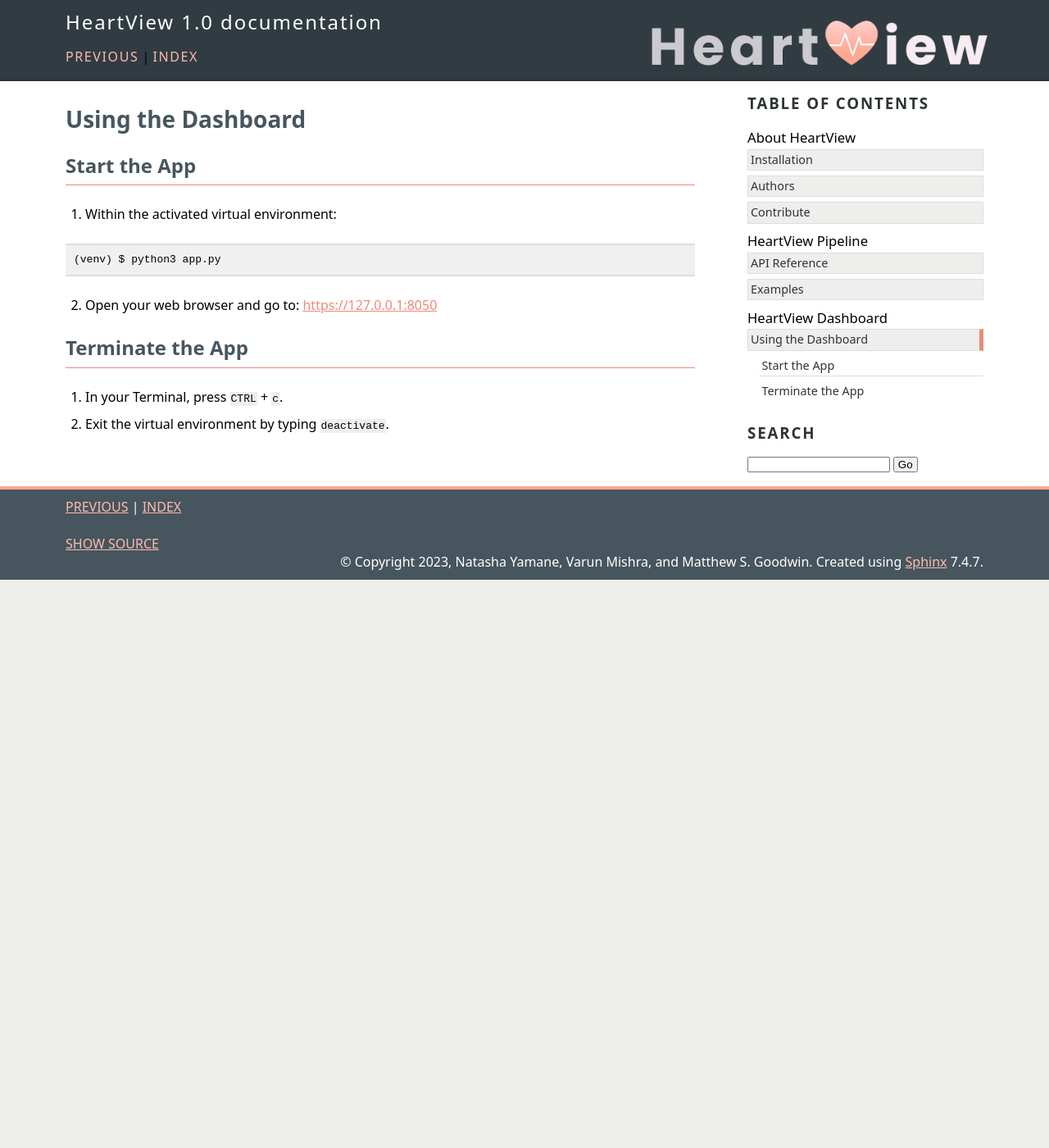
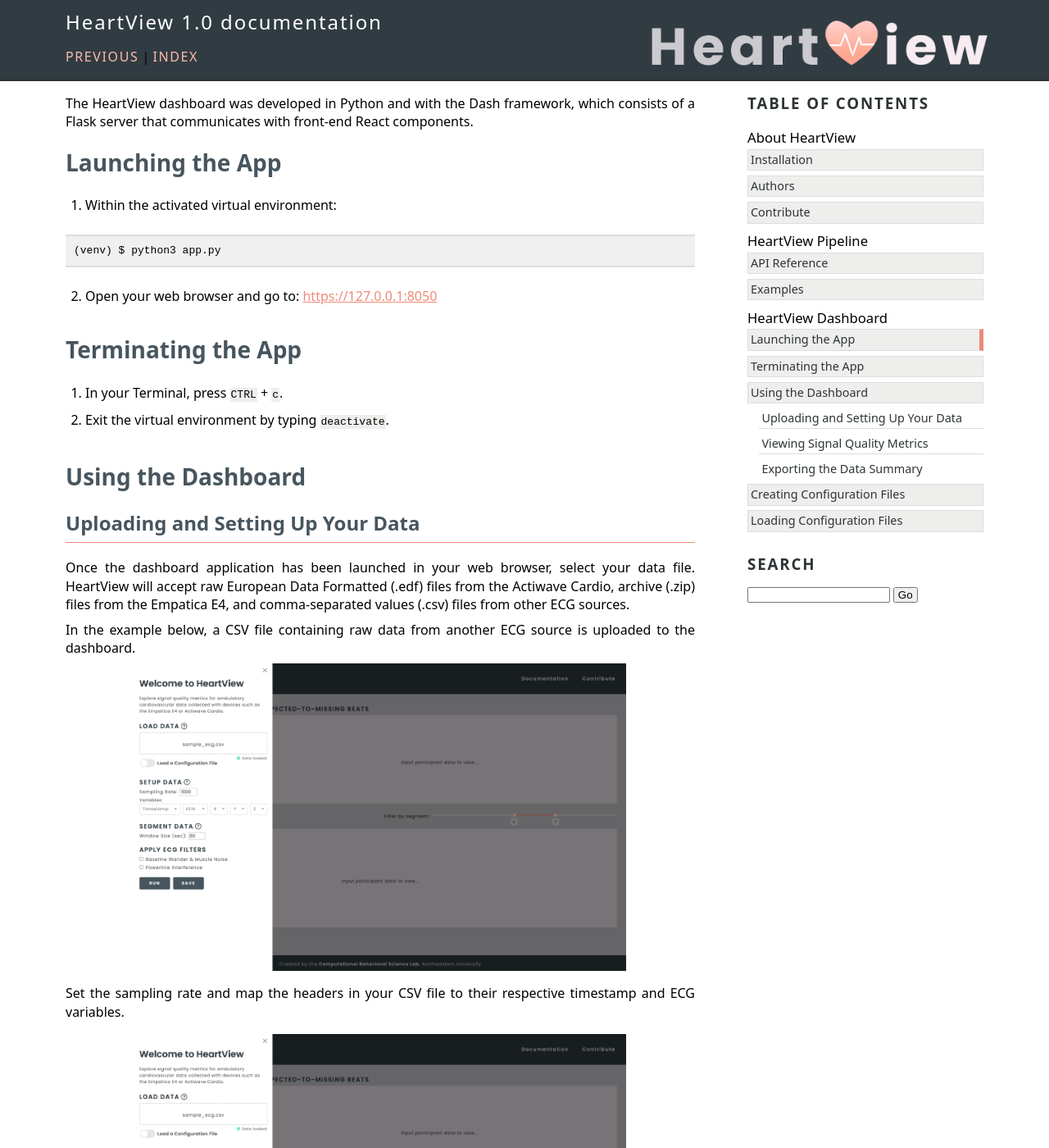
Before and after one commit to cbslneu/heartview, a Sphinx documentation site: the page built from docs/dashboard.rst, in a window 1280 px wide and 1400 px high. Shown: the whole window at 82% size. Built offline with Sphinx 7.4.7, drawn with Linux system fonts in a browser that asks for light colours; some of the changed text lies outside the part shown.

Commit message:
updated dashboard documentation

```diff
--- a/docs/dashboard.rst
+++ b/docs/dashboard.rst
@@ -1,9 +1,22 @@
-===================
-Using the Dashboard
-===================
+.. raw:: html
 
-Start the App
-.............
+    <style type="text/css">
+        .bolditalic {
+            font-weight: bold;
+            font-style: italic;
+        }
+    </style>
+
+.. role:: bolditalic
+   :class: bolditalic
+
+
+The HeartView dashboard was developed in Python and with the Dash framework,
+which consists of a Flask server that communicates with front-end React components.
+
+=================
+Launching the App
+=================
 
 1. Within the activated virtual environment:
 
@@ -14,8 +27,116 @@ Start the App
 2. Open your web browser and go to: https://127.0.0.1:8050
 
 
-Terminate the App
-.................
+===================
+Terminating the App
+===================
 
 1. In your Terminal, press ``CTRL`` + ``c``.
 2. Exit the virtual environment by typing ``deactivate``.
+
+
+===================
+Using the Dashboard
+===================
+
+Uploading and Setting Up Your Data
+..................................
+
+Once the dashboard application has been launched in your web browser, select
+your data file. HeartView will accept raw European Data Formatted (.edf) files
+from the Actiwave Cardio, archive (.zip) files from the Empatica E4, and
+comma-separated values (.csv) files from other ECG sources.
+
+In the example below, a CSV file containing raw data from another ECG source is
+uploaded to the dashboard.
+
+.. image:: _static/dashboard-upload-1.png
+    :width: 600
+    :align: center
+
+| Set the sampling rate and map the headers in your CSV file to their respective timestamp and ECG variables.
+
+.. image:: _static/dashboard-upload-2.png
+    :width: 600
+    :align: center
+
+| Set the window size (60 seconds, by default), select the ECG filters to apply to your data, and click the "Run" button.
+
+.. image:: _static/dashboard-upload-3.png
+    :width: 600
+    :align: center
+
+|
+
+Viewing Signal Quality Metrics
+..............................
+
+HeartView's main dashboard shows three panels.
+
+.. image:: _static/dashboard-main.png
+    :width: 600
+    :align: center
+
+| :bolditalic:`Data Summary` displays information about the loaded data file and signal quality metrics, including the number and proportion of invalid segments, as well as segment-by-segment counts and proportions of missing beats.
+
+| :bolditalic:`Expected-to-Missing-Beats` shows an interactive bar chart of the numbers of expected and missing beats and whether they are invalid per segment.
+
+| The lower panel shows the **ECG**, **interbeat interval (IBI)**, and **acceleration** signals pre-processed from the data file.
+
+|
+
+Exporting the Data Summary
+..........................
+
+The **Export Summary** button in the :bolditalic:`Data Summary` panel allows you
+to download your data summary as a Zip archive file or an Excel workbook.
+
+.. image:: _static/dashboard-export-1.png
+    :width: 600
+    :align: center
+
+| The resulting file is saved in the `downloads/` folder in your HeartView project directory.
+
+.. image:: _static/dashboard-export-2.png
+    :width: 600
+    :align: center
+
+| Download an example Excel workbook with the SQA summary :download:`here <../examples/sample_ecg_sqa_summary.xlsx>`.
+
+============================
+Creating Configuration Files
+============================
+
+The HeartView dashboard allows you to save your data pre-processing parameters
+according to your file type in configuration files that can be loaded again in
+the future for more convenient pre-processing.
+
+| After setting your data pre-processing parameters in the welcome panel, click the **Save** button to create a JSON configuration file for your parameters.
+
+.. image:: _static/dashboard-config-export.png
+    :width: 600
+    :align: center
+
+|
+
+===========================
+Loading Configuration Files
+===========================
+
+Toggle the **Load a Configuration File** switch to display the configuration
+file upload field. Click on *Select Configuration File...* to load your JSON
+configuration file.
+
+.. image:: _static/dashboard-config-load-1.png
+    :width: 600
+    :align: center
+
+| |important| You must re-map any headers saved in your JSON configuration file to the dashboard variables.
+
+.. image:: _static/dashboard-config-load-2.png
+    :width: 400
+    :align: center
+
+.. |important| raw:: html
+
+    <span style="font-size: 12pt; font-weight: bold; color: #ed2d33">Important:</span>
```
Also changed, not shown: 1 other file.
